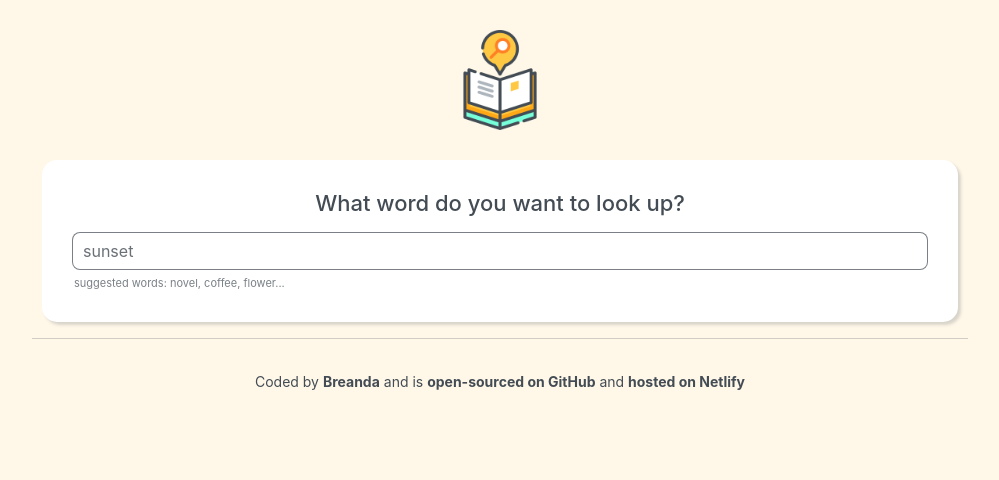
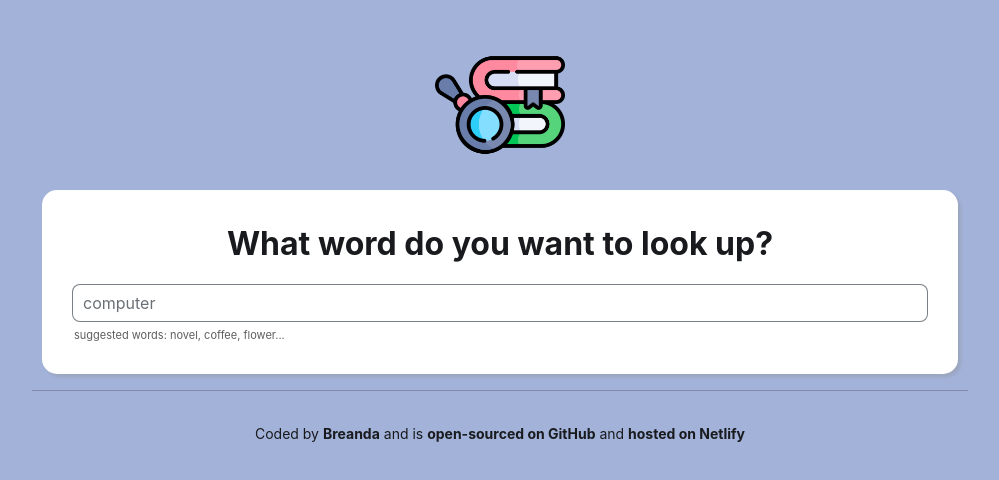
Before and after one commit to breandabarnett/dictionary-project, a React (Create React App) app: page / in a window 1280 px wide. Shown: the top 480 px of the page, without its empty margins (140-1139 px from the left). Built offline with nearby package versions, Linux system fonts and the light colour scheme; no server answers.

Commit message:
updated logo

```diff
--- a/src/App.css
+++ b/src/App.css
@@ -1,16 +1,17 @@
 body {
-  background: rgb(255, 248, 233);
-  color: rgb(67, 76, 84);
+  background: rgba(158, 175, 216, 0.952);
+  color: rgb(25, 26, 29);
+  margin: 40px auto;
 }
 
 a {
-  color: rgb(67, 76, 84);
+  color: rgb(25, 26, 29);
   font-weight: 700;
   text-decoration: none;
 }
 
 a:hover {
-  color: rgb(255, 200, 67);
+  color: #ffffff;
 }
 
 .App {
@@ -19,11 +20,11 @@ a:hover {
 }
 
 .App-header {
-  margin: 30px 0;
+  margin: 20px 0;
 }
 
 .App-logo {
-  max-width: 100px;
+  max-width: 130px;
   display: block;
   margin: 0 auto;
 }
--- a/src/App.js
+++ b/src/App.js
@@ -10,7 +10,7 @@ export default function App() {
           <img src={logo} className="App-logo img-fluid" alt="logo" />
         </header>
         <main>
-          <Dictionary defaultKeyword="sunset" />
+          <Dictionary defaultKeyword="computer" />
           <hr />
         </main>
         <footer className="App-footer">
--- a/src/Dictionary.css
+++ b/src/Dictionary.css
@@ -1,5 +1,7 @@
 .Dictionary h1 {
-  font-size: 22px;
+  font-size: 32px;
+  font-weight: 700;
+  line-height: 1.5;
 }
 
 .Dictionary section {
--- a/src/Dictionary.js
+++ b/src/Dictionary.js
@@ -25,7 +25,7 @@ export default function Dictionary(props) {
 
     let pexelsApiKey =
       "lKPqM6DvjJM6mSxLIMa1hq7YTUUlILnOpnCxNCro8Brl5BYrNQiirCVc";
-    let pexelsApiUrl = `https://api.pexels.com/v1/search?query=${keyword}&per_page=9`;
+    let pexelsApiUrl = `https://api.pexels.com/v1/search?query=${keyword}&per_page=6`;
     let headers = { Authorization: `Bearer ${pexelsApiKey}` };
     axios.get(pexelsApiUrl, { headers: headers }).then(handlePexelsResponse);
   }
--- a/src/Meaning.css
+++ b/src/Meaning.css
@@ -1,12 +1,18 @@
 .Meaning h4 {
-  font-size: 24px;
+  font-size: 22px;
   line-height: 1.5;
-  font-weight: bold;
+  font-weight: 600;
+}
+
+.Meaning .definition {
+  margin-left: 20px;
 }
 
 .Meaning .example {
   font-size: 14px;
-  color: #70757a;
+  color: rgb(25, 26, 29);
+  opacity: 0.6;
   font-style: italic;
   margin-top: 8px;
+  margin-left: 20px;
 }
--- a/src/Results.css
+++ b/src/Results.css
@@ -1,4 +1,4 @@
 .Results h2 {
-  font-size: 32px;
+  font-size: 28px;
   line-height: 1.5;
 }
--- a/src/Results.js
+++ b/src/Results.js
@@ -6,7 +6,7 @@ import "./Results.css";
 export default function Results(props) {
   if (props.results) {
     return (
-      <div className="Results mt-4 mb-5">
+      <div className="Results">
         <section>
           <h2>
             <strong>{props.results.word}</strong>
--- a/src/Synonyms.css
+++ b/src/Synonyms.css
@@ -1,5 +1,5 @@
 .Synonyms {
-  margin: 8px 0 22px 0;
+  margin: 8px 0 22px 20px;
   padding: 0;
 }
 .Synonyms li {
@@ -7,5 +7,9 @@
   font-weight: 500;
   display: inline-block;
   padding-right: 12px;
-  line-height: 1;
+  line-height: 1.5;
+  background-color: rgba(84, 212, 122, 0.452);
+  border-radius: 7px;
+  margin-right: 8px;
+  padding: 3px 8px;
 }
```
Also changed, not shown: src/logo.png.
